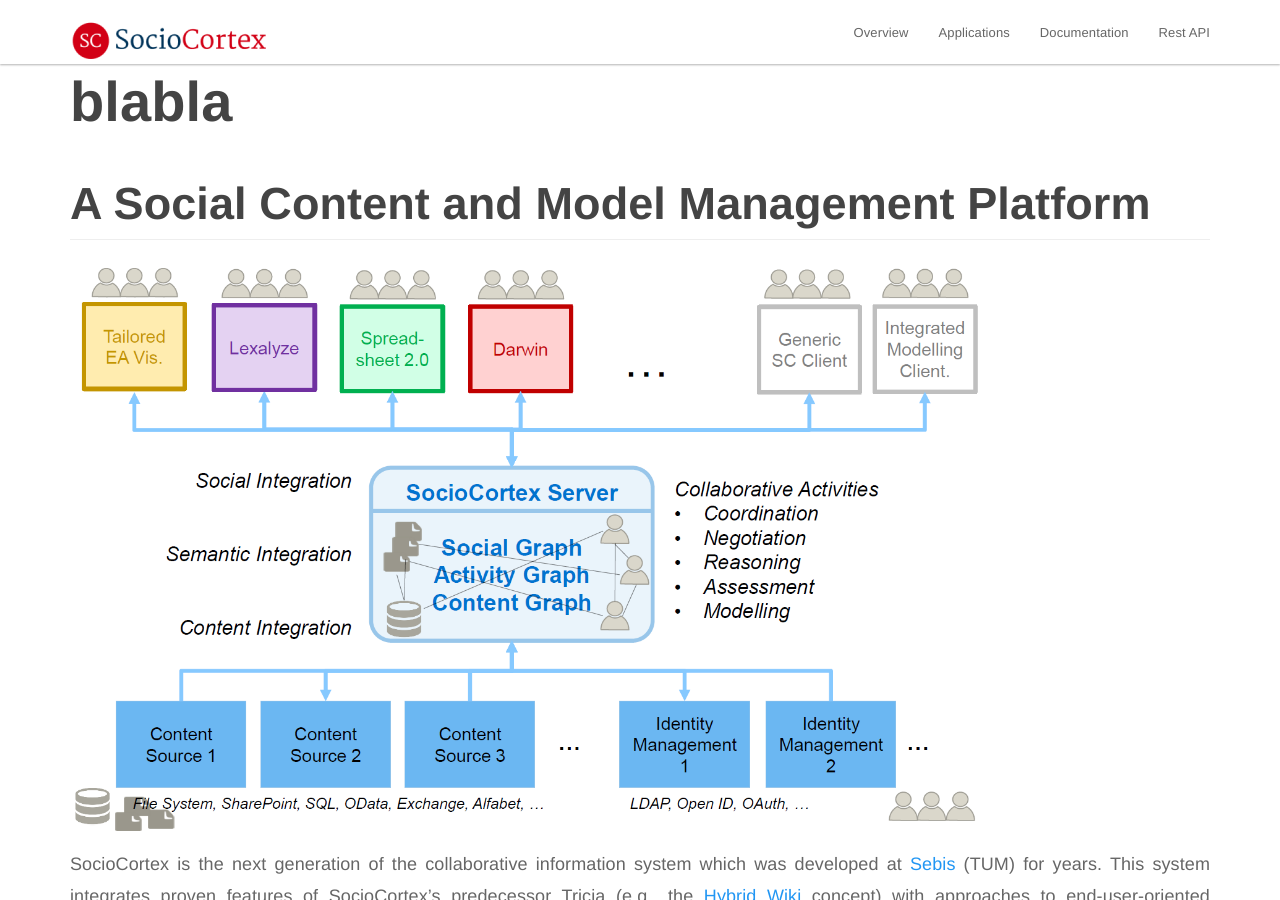
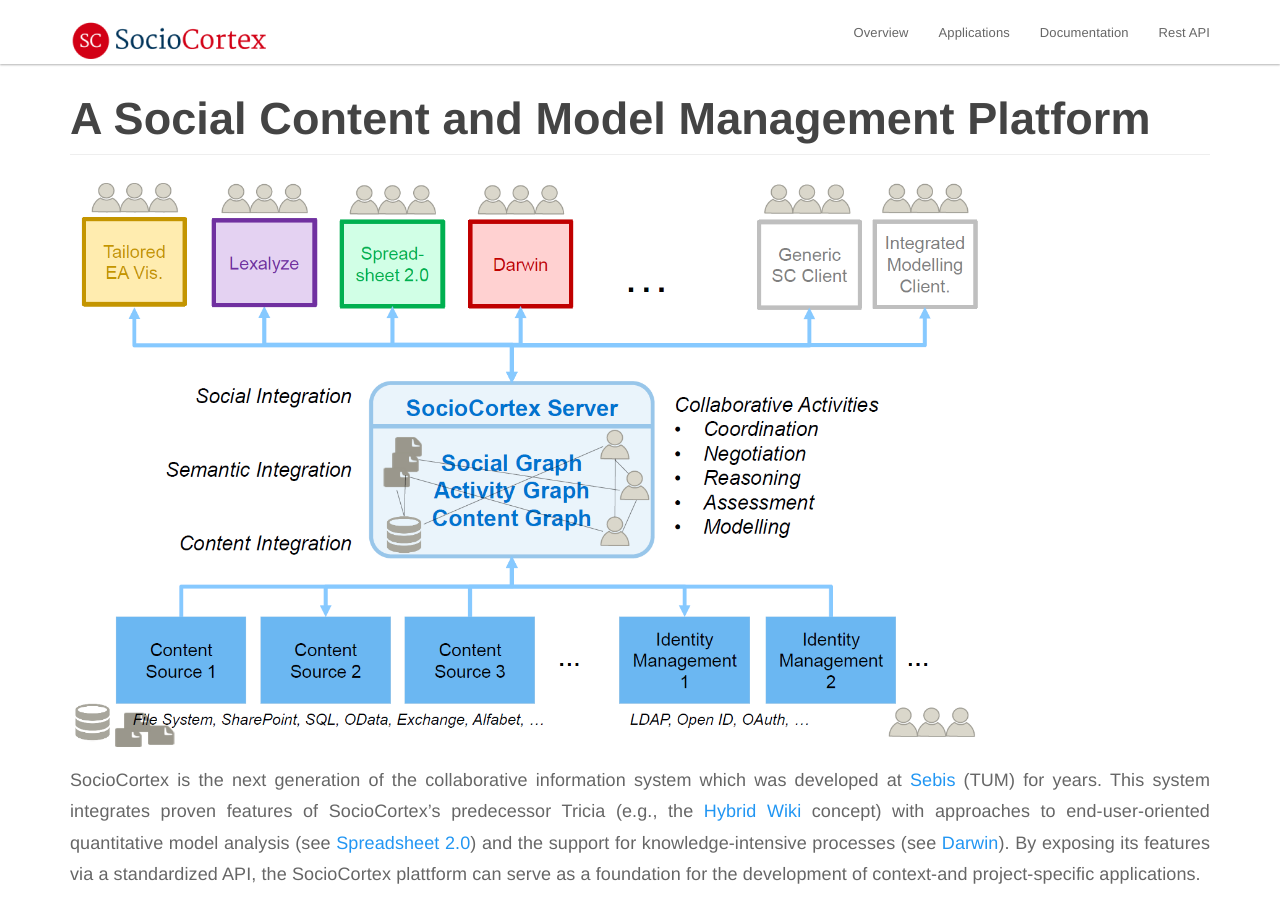
Before and after one commit to manoj5864/sociocortex, a Jekyll site: the page built from index.html, in a window 1280 px wide and 900 px high. Built offline with Jekyll 4.4.1, drawn with Linux system fonts in a browser that asks for light colours.

Commit message:
remove test markup

```diff
--- a/_includes/overview.html
+++ b/_includes/overview.html
@@ -3,7 +3,6 @@
         <div class="row">
             <div class="col-lg-12">
                 {% for post in site.categories.overview %}
-                <h1>{{post.test}}</h1>
                 <div>{{ post.content }}</div>
                 {% endfor %}
             </div>
```
